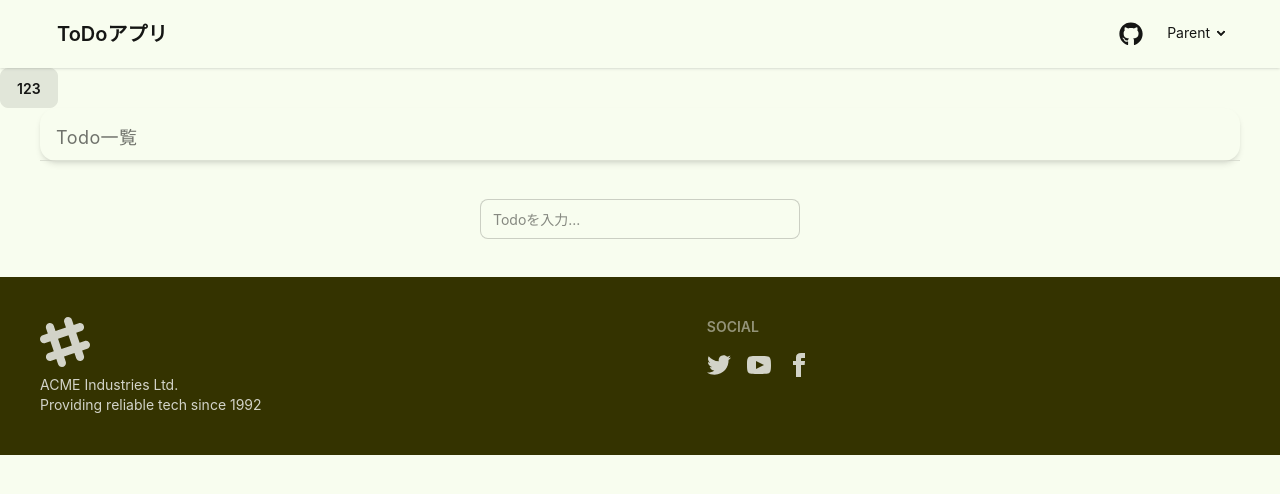
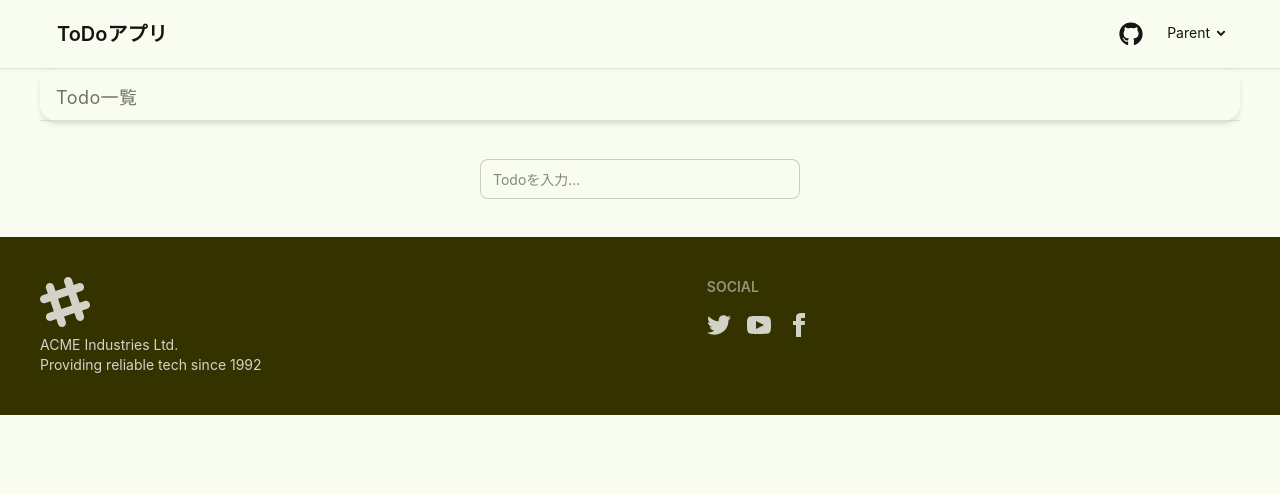
Before and after one commit to Natti3588/ReactLearnWithDocker, a React (Vite) app: page / in a window 1280 px wide. Shown: the top 494 px of the page. Built offline with nearby package versions, Linux system fonts and the light colour scheme.

Commit message:
refactor: Buttonコンポーネントを使用しないので、削除

```diff
--- a/src/App.tsx
+++ b/src/App.tsx
@@ -1,20 +1,12 @@
-import { useState } from "react";
 import TodoList from "./components/features/TodoList";
+import Footer from "./components/layouts/Footer";
 import Header from "./components/layouts/Header";
-import Footer from "./components/layouts/Footer";
-import Button from "./components/ui/Button";
 
 const App = () => {
-  const [count, setCount] = useState(0);
-
-  const handleClick = () => {
-    setCount(count + 1);
-  };
 
   return (
     <>
       <Header />
-      <Button onClick={handleClick}>123</Button>
       <TodoList />
       <Footer />
     </>
--- a/src/components/ui/Button.tsx
+++ /dev/null
@@ -1,18 +0,0 @@
-import type { ReactNode } from "react"; // typeをつけるのは「型のみのimport」を明示するため
-
-type Props = {
-  children: ReactNode;
-  onClick: () => void;
-};
-
-const Button = ({ children, onClick }: Props) => {
-  return (
-    <>
-      <button className="btn" onClick={onClick}>
-        {children}
-      </button>
-    </>
-  );
-};
-
-export default Button;
```
